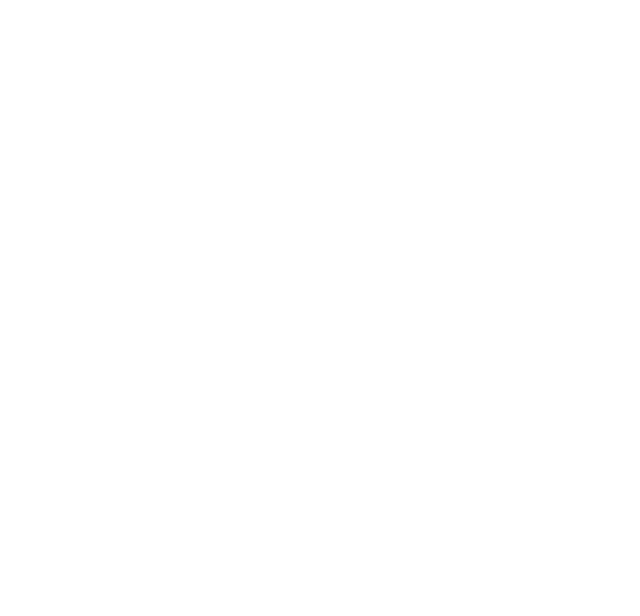
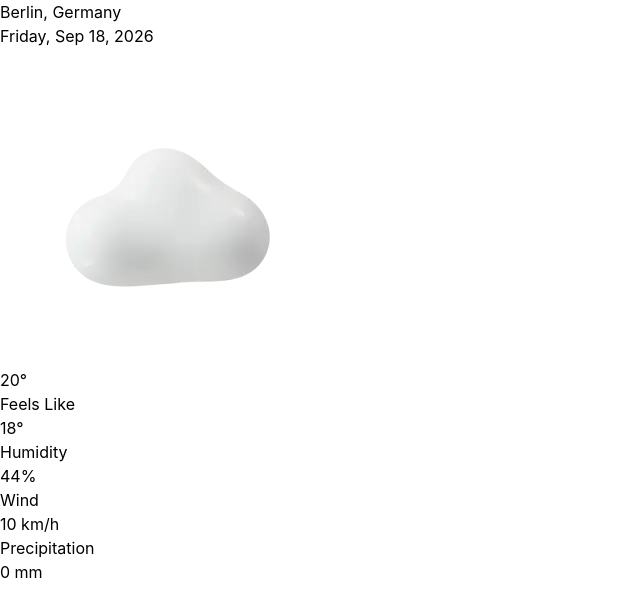
Before and after one commit to joaovitoras1/Weather-App, a React (Vite) app in the folder weather-app/: page / in a window 1280 px wide. Shown: the top 616 px of the page, without its empty margins (0-640 px from the left). Built offline with nearby package versions, Linux system fonts and the light colour scheme.

Commit message:
feat: implementa métricas de clima com valores formatados

```diff
--- a/weather-app/src/App.jsx
+++ b/weather-app/src/App.jsx
@@ -1,9 +1,13 @@
 import './App.css'
+
+import MainWeather from './components/MainWeather/MainWeather.jsx'
+import WeatherMetrics from './components/WeatherMetrics/WeatherMetrics.jsx'
 
 function App() {
   return (
     <div className="max-w-full min-h-screen border-box">
-
+      <MainWeather />
+      <WeatherMetrics />
     </div>
   )
 }
--- a/weather-app/src/components/WeatherMetrics/MetricCard/MetricCard.jsx
+++ b/weather-app/src/components/WeatherMetrics/MetricCard/MetricCard.jsx
@@ -0,0 +1,20 @@
+function MetricCard({label, value}) {
+
+    const units = {
+        "Feels Like": "°",
+        "Humidity": "%",
+        "Wind": " km/h",
+        "Precipitation": " mm"
+    }
+
+    const formattedValue = parseInt(value) + units[label]
+
+    return (
+        <div>
+            <h2>{label}</h2>
+            <p>{formattedValue}</p>
+        </div>
+    )
+}
+
+export default MetricCard
--- a/weather-app/src/components/WeatherMetrics/WeatherMetrics.jsx
+++ b/weather-app/src/components/WeatherMetrics/WeatherMetrics.jsx
@@ -0,0 +1,25 @@
+import { weatherData } from '@/utils/weatherMock'
+import MetricCard from '@/components/WeatherMetrics/MetricCard/MetricCard.jsx'
+
+const metricInfo = [
+    {label: "Feels Like", value: weatherData.current.apparent_temperature},
+    {label: "Humidity", value: weatherData.current.relative_humidity_2m},
+    {label: "Wind", value: weatherData.current.wind_speed_10m},
+    {label: "Precipitation", value: weatherData.current.precipitation}
+]
+
+function WeatherMetrics() {
+    return (
+        <div>
+            <ul>
+                {metricInfo.map((metric) => {
+                    return <li key={metric.label}>
+                        <MetricCard label={metric.label} value={metric.value}/>
+                    </li>
+                })}
+            </ul>
+        </div>
+    )
+}
+
+export default WeatherMetrics
```
